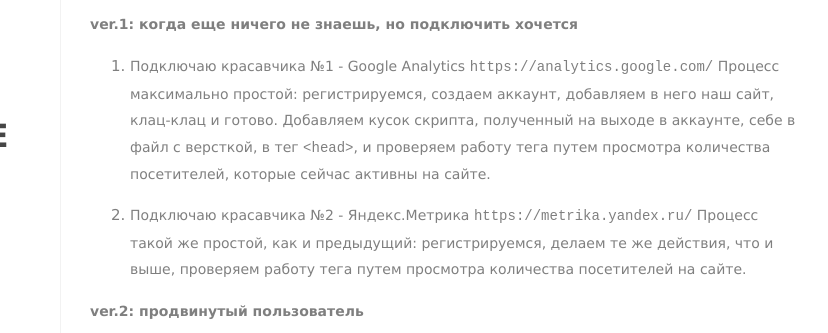
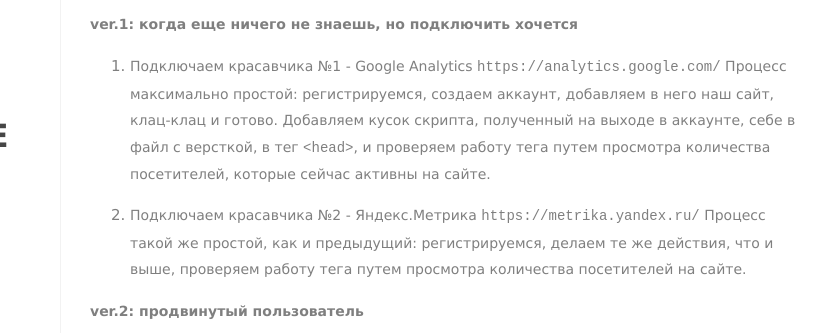
Before and after one commit to fishorfish/fishorfish.github.io, a plain HTML site: page post/analytics/index.html in a window 1280 px wide. Shown: the part 283-616 px from the top of the page, 452-1280 px from the left. Drawn offline with Linux system fonts and the light colour scheme; some packages are replaced by stand-ins of ours; a script that the page names is missing.

Commit message:
rebuilding site Sun May 24 01:12:06 MSK 2020

```diff
--- a/post/analytics/index.html
+++ b/post/analytics/index.html
@@ -65,11 +65,11 @@
 <p><strong>ver.1: когда еще ничего не знаешь, но подключить хочется</strong></p>
 <ol>
 <li>
-<p>Подключаю красавчика №1 - Google Analytics <code>https://analytics.google.com/</code>
+<p>Подключаем красавчика №1 - Google Analytics <code>https://analytics.google.com/</code>
 Процесс максимально простой: регистрируемся, создаем аккаунт, добавляем в него наш сайт, клац-клац и готово. Добавляем кусок скрипта, полученный на выходе в аккаунте, себе в файл с версткой, в тег <code>&lt;head&gt;</code>, и проверяем работу тега путем просмотра количества посетителей, которые сейчас активны на сайте.</p>
 </li>
 <li>
-<p>Подключаю красавчика №2 - Яндекс.Метрика <code>https://metrika.yandex.ru/</code>
+<p>Подключаем красавчика №2 - Яндекс.Метрика <code>https://metrika.yandex.ru/</code>
 Процесс такой же простой, как и предыдущий: регистрируемся, делаем те же действия, что и выше, проверяем работу тега путем просмотра количества посетителей на сайте.</p>
 </li>
 </ol>
```
